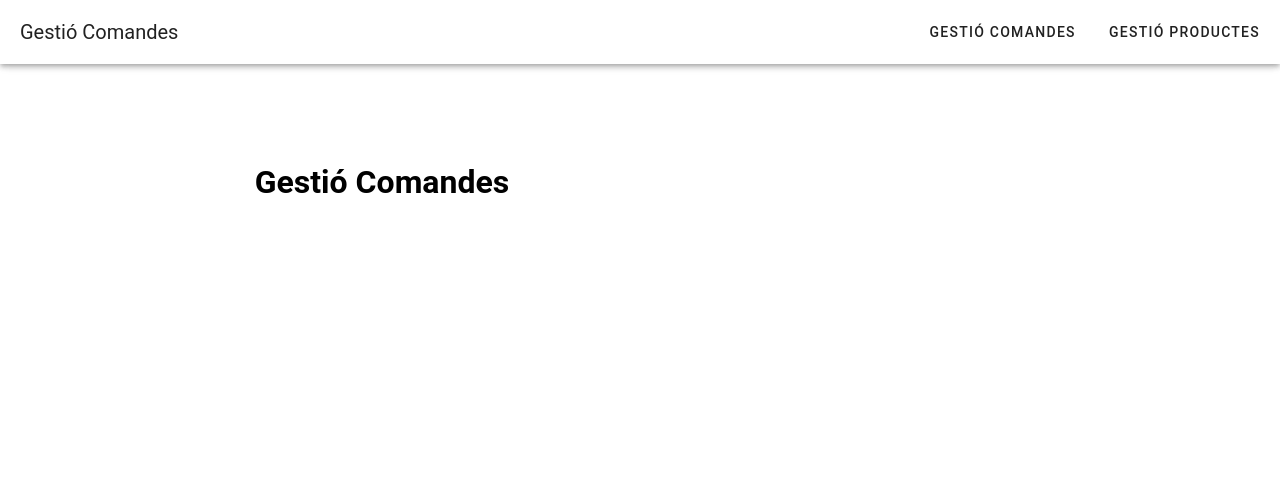
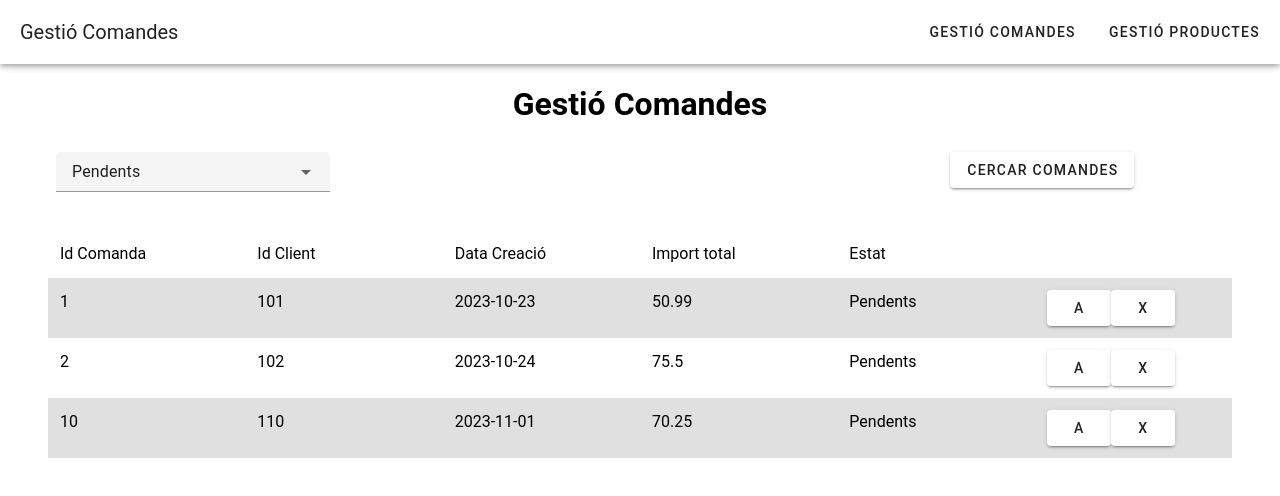
Before and after one commit to Joaguesan/Proyecto1_front_back, a Vue app in the folder tenda/: page /gestiocomandes in a window 1280 px wide. Shown: the top 496 px of the page. Built offline with nearby package versions, Linux system fonts and the light colour scheme.

Commit message:
Vista de comandes creada

```diff
--- a/tenda/src/components/GestioComandes.vue
+++ b/tenda/src/components/GestioComandes.vue
@@ -2,7 +2,7 @@
     <v-layout class="rounded rounded-md">
         <v-app-bar class="navbar" title="Gestió Comandes">
             <template v-slot:append>
-          <v-btn  >Gestió Comandes</v-btn>
+                <v-btn>Gestió Comandes</v-btn>
                 <v-btn>Gestió Productes</v-btn>
 
             </template>
@@ -13,8 +13,43 @@
             <v-container class="">
                 <v-row>
                     <v-col cols="2"></v-col>
-                        <v-col cols="8" justify="center" ><h1>Gestió Comandes</h1></v-col>
+                    <v-col class="d-flex justify-center align-center">
+                        <h1>Gestió Comandes</h1>
+                    </v-col>
                     <v-col cols="2"></v-col>
+                </v-row>
+
+                <v-row>
+                    <v-col cols="3"><v-select v-model="seleccio" density="compact"
+                            :items="['Pendents', 'Acceptades', 'Tancades']"></v-select></v-col>
+                    <v-col cols="6"></v-col>
+                    <v-col cols="3"><v-btn class="">Cercar Comandes</v-btn></v-col>
+                </v-row>
+                <v-row>
+                    <v-container>
+                        <v-row>
+                            <v-col cols="2">Id Comanda</v-col>
+                            <v-col cols="2">Id Client</v-col>
+                            <v-col cols="2">Data Creació</v-col>
+                            <v-col cols="2">Import total</v-col>
+                            <v-col cols="2">Estat</v-col>
+                            <v-col cols="2">{{ textoColumna }}</v-col>
+
+                        </v-row>
+                        <v-row :class="[
+                            index % 2 === 0 ? 'bg-grey-lighten-2' : 'bg-white'
+                        ]" v-for="(comanda, index) in comandes.filter(comanda => comanda.estat === seleccio)"  :key = index>
+                            <v-col cols="2">{{ comanda.idComanda }}</v-col>
+                            <v-col cols="2">{{ comanda.idClient }}</v-col>
+                            <v-col cols="2">{{ comanda.data }}</v-col>
+                            <v-col cols="2">{{ comanda.import }}</v-col>
+                            <v-col cols="2">{{ comanda.estat }}</v-col>
+                            <v-col  cols="2">
+                                <div v-if="comanda.estat === 'Pendents'"><v-btn>A</v-btn><v-btn>X</v-btn></div>
+                                <div v-if="comanda.estat === 'Acceptades'"><v-btn>Tancar</v-btn></div>
+                                <div v-if="comanda.estat === 'Tancades'">temps</div></v-col>
+                        </v-row>
+                    </v-container>
                 </v-row>
 
             </v-container>
@@ -22,9 +57,92 @@
         </v-main>
     </v-layout>
 </template>
-<style>
-</style>
+<style></style>
 
-<script setup>
+<script >
+export default {
+    data: () => ({
+        seleccio: 'Pendents',
+        ultimaColumna: "Hola",
+        comandes: [
+  {
+    "idComanda": 1,
+    "idClient": 101,
+    "data": "2023-10-23",
+    "import": 50.99,
+    "estat": "Pendents"
+  },
+  {
+    "idComanda": 2,
+    "idClient": 102,
+    "data": "2023-10-24",
+    "import": 75.50,
+    "estat": "Pendents"
+  },
+  {
+    "idComanda": 3,
+    "idClient": 103,
+    "data": "2023-10-25",
+    "import": 30.25,
+    "estat": "Acceptades"
+  },
+  {
+    "idComanda": 4,
+    "idClient": 104,
+    "data": "2023-10-26",
+    "import": 45.75,
+    "estat": "Acceptades"
+  },
+  {
+    "idComanda": 5,
+    "idClient": 105,
+    "data": "2023-10-27",
+    "import": 60.00,
+    "estat": "Acceptades"
+  },
+  {
+    "idComanda": 6,
+    "idClient": 106,
+    "data": "2023-10-28",
+    "import": 90.99,
+    "estat": "Tancades"
+  },
+  {
+    "idComanda": 7,
+    "idClient": 107,
+    "data": "2023-10-29",
+    "import": 25.49,
+    "estat": "Tancades"
+  },
+  {
+    "idComanda": 8,
+    "idClient": 108,
+    "data": "2023-10-30",
+    "import": 55.75,
+    "estat": "Tancades"
+  },
+  {
+    "idComanda": 9,
+    "idClient": 109,
+    "data": "2023-10-31",
+    "import": 40.00,
+    "estat": "Tancades"
+  },
+  {
+    "idComanda": 10,
+    "idClient": 110,
+    "data": "2023-11-01",
+    "import": 70.25,
+    "estat": "Pendents"
+  }
+]
+
+    }),
+    methods: {
+
+    },
+
+}
+
 //
 </script>
```
Lines whose indentation alone changed are shown as unchanged.
